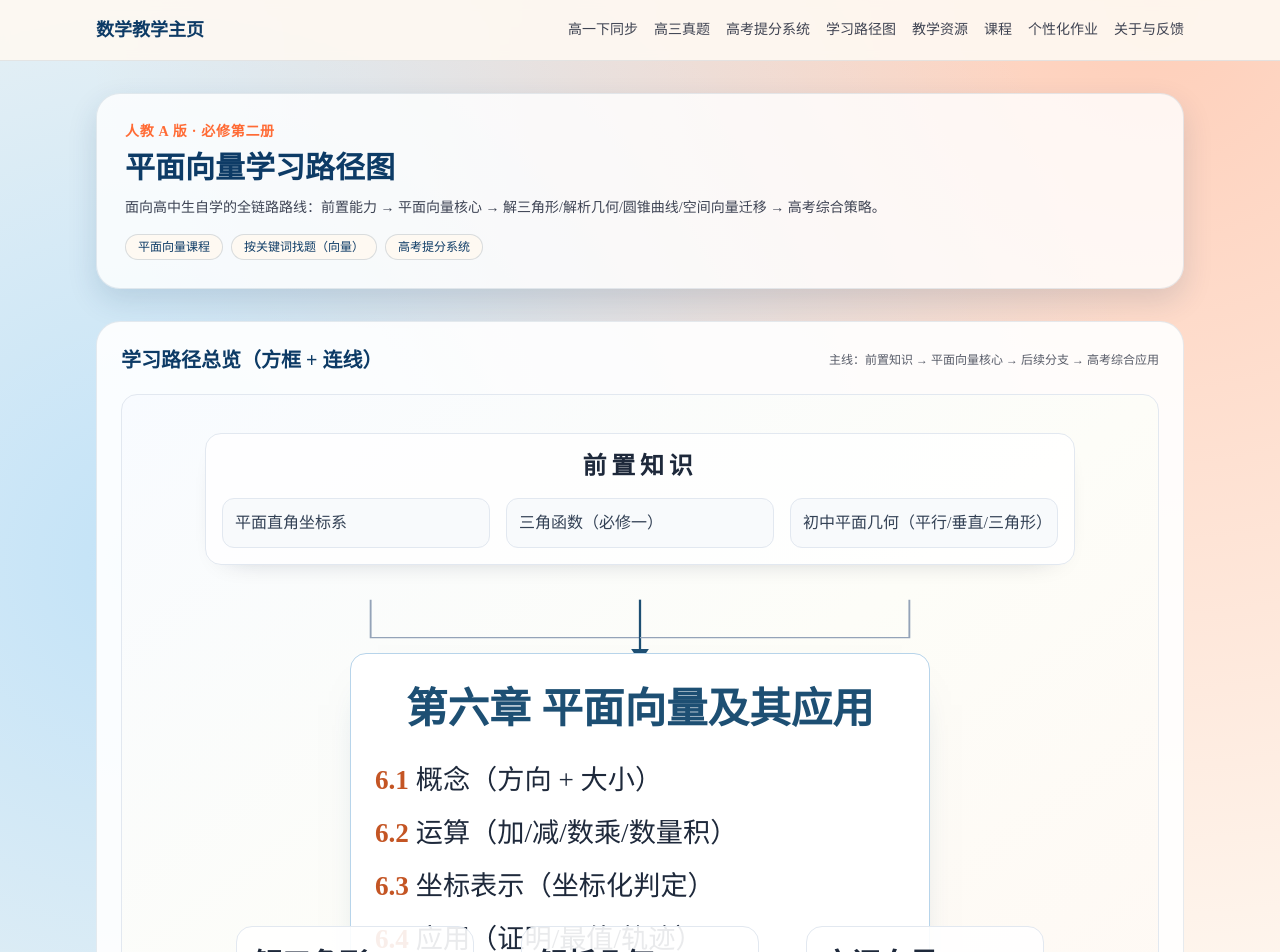
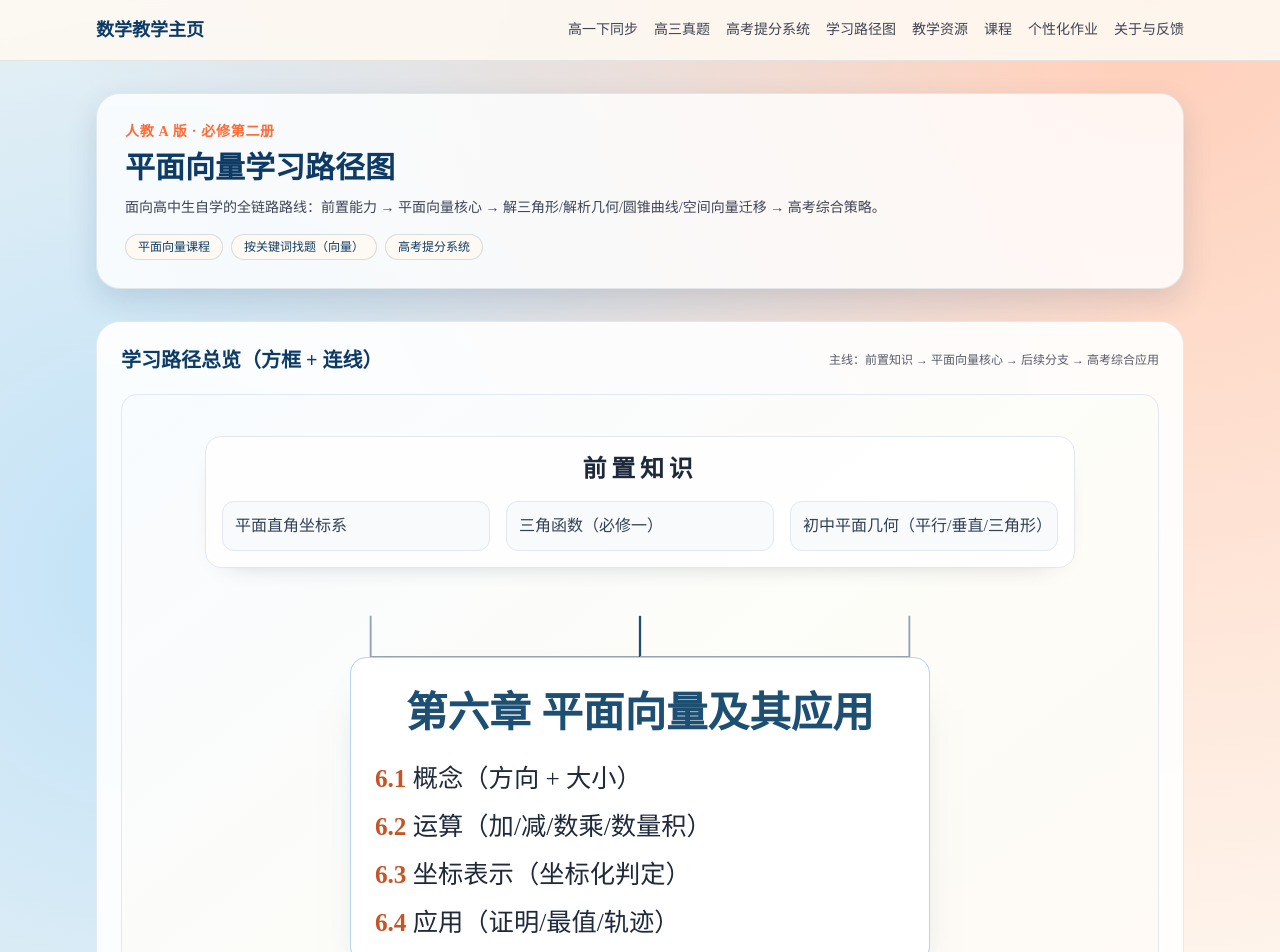
Before and after one commit to Jiancanguang/gaozhong-math-learning, a Next.js app: page /roadmap in a window 1280 px wide. Shown: the top 952 px of the page. Built offline with nearby package versions, Linux system fonts and the light colour scheme.

Commit message:
fix: resolve roadmap card overlap and rebalance connector spacing

```diff
--- a/app/roadmap/page.tsx
+++ b/app/roadmap/page.tsx
@@ -193,7 +193,7 @@ export default function RoadmapPage() {
           <p className="text-xs text-ink/70">主线：前置知识 → 平面向量核心 → 后续分支 → 高考综合应用</p>
         </div>
 
-        <div className="relative mt-5 hidden h-[760px] rounded-2xl border border-slate-200 bg-gradient-to-br from-[#f8fbff] via-[#fdfdf8] to-[#fff8f3] p-6 md:block">
+        <div className="relative mt-5 hidden h-[820px] rounded-2xl border border-slate-200 bg-gradient-to-br from-[#f8fbff] via-[#fdfdf8] to-[#fff8f3] p-6 md:block">
           <svg className="absolute inset-0 h-full w-full" viewBox="0 0 100 100" preserveAspectRatio="none">
             <defs>
               <marker id="flow-arrow-main" markerWidth="8" markerHeight="8" refX="7" refY="4" orient="auto" markerUnits="strokeWidth">
@@ -208,13 +208,13 @@ export default function RoadmapPage() {
             <path d="M50 27 V35" fill="none" stroke="#1d4f73" strokeWidth="0.22" markerEnd="url(#flow-arrow-main)" />
             <path d="M76 27 V32 H50" fill="none" stroke="#94a3b8" strokeWidth="0.18" />
 
-            <path d="M50 58 V64 H23 V69" fill="none" stroke="#64748b" strokeWidth="0.18" markerEnd="url(#flow-arrow-sub)" />
-            <path d="M50 58 V69" fill="none" stroke="#1d4f73" strokeWidth="0.22" markerEnd="url(#flow-arrow-main)" />
-            <path d="M50 58 V64 H77 V69" fill="none" stroke="#64748b" strokeWidth="0.18" markerEnd="url(#flow-arrow-sub)" />
+            <path d="M50 53 V61 H23 V68" fill="none" stroke="#64748b" strokeWidth="0.18" markerEnd="url(#flow-arrow-sub)" />
+            <path d="M50 53 V68" fill="none" stroke="#1d4f73" strokeWidth="0.22" markerEnd="url(#flow-arrow-main)" />
+            <path d="M50 53 V61 H77 V68" fill="none" stroke="#64748b" strokeWidth="0.18" markerEnd="url(#flow-arrow-sub)" />
 
-            <path d="M23 81 V85 H50 V89" fill="none" stroke="#94a3b8" strokeWidth="0.18" />
-            <path d="M50 81 V89" fill="none" stroke="#1d4f73" strokeWidth="0.22" markerEnd="url(#flow-arrow-main)" />
-            <path d="M77 81 V85 H50" fill="none" stroke="#94a3b8" strokeWidth="0.18" />
+            <path d="M23 86 V90 H50 V94" fill="none" stroke="#94a3b8" strokeWidth="0.18" />
+            <path d="M50 86 V94" fill="none" stroke="#1d4f73" strokeWidth="0.22" markerEnd="url(#flow-arrow-main)" />
+            <path d="M77 86 V90 H50" fill="none" stroke="#94a3b8" strokeWidth="0.18" />
           </svg>
 
           <article className="absolute left-[8%] top-[5%] w-[84%] rounded-2xl border border-slate-200 bg-white/85 p-4 shadow-[0_10px_30px_-24px_rgba(15,23,42,0.45)]">
@@ -226,9 +226,9 @@ export default function RoadmapPage() {
             </div>
           </article>
 
-          <article className="absolute left-[22%] top-[34%] w-[56%] rounded-2xl border border-[#b7d4ea] bg-white p-6 shadow-[0_24px_40px_-28px_rgba(29,78,115,0.5)]">
+          <article className="absolute left-[22%] top-[32%] w-[56%] rounded-2xl border border-[#b7d4ea] bg-white px-6 pb-5 pt-6 shadow-[0_24px_40px_-28px_rgba(29,78,115,0.5)]">
             <h3 className="text-center text-[2.6rem] font-semibold text-[#1d4f73]">第六章 平面向量及其应用</h3>
-            <ul className="mt-5 space-y-3 text-[1.7rem] text-slate-800">
+            <ul className="mt-4 space-y-2.5 text-[1.58rem] text-slate-800">
               <li>
                 <span className="font-semibold text-[#c45524]">6.1</span> 概念（方向 + 大小）
               </li>
@@ -244,22 +244,22 @@ export default function RoadmapPage() {
             </ul>
           </article>
 
-          <article className="absolute left-[11%] top-[70%] w-[23%] rounded-2xl border border-slate-200 bg-white/90 p-4 shadow-[0_8px_24px_-24px_rgba(15,23,42,0.45)]">
+          <article className="absolute left-[11%] top-[72%] w-[23%] rounded-2xl border border-slate-200 bg-white/90 p-4 shadow-[0_8px_24px_-24px_rgba(15,23,42,0.45)]">
             <h4 className="text-[1.8rem] font-semibold text-slate-800">解三角形</h4>
             <p className="mt-1 text-[1.35rem] text-slate-600">余弦/正弦定理</p>
           </article>
 
-          <article className="absolute left-[38.5%] top-[70%] w-[23%] rounded-2xl border border-slate-200 bg-white/90 p-4 shadow-[0_8px_24px_-24px_rgba(15,23,42,0.45)]">
+          <article className="absolute left-[38.5%] top-[72%] w-[23%] rounded-2xl border border-slate-200 bg-white/90 p-4 shadow-[0_8px_24px_-24px_rgba(15,23,42,0.45)]">
             <h4 className="text-[1.8rem] font-semibold text-slate-800">解析几何</h4>
             <p className="mt-1 text-[1.35rem] text-slate-600">直线/圆锥曲线</p>
           </article>
 
-          <article className="absolute left-[66%] top-[70%] w-[23%] rounded-2xl border border-slate-200 bg-white/90 p-4 shadow-[0_8px_24px_-24px_rgba(15,23,42,0.45)]">
+          <article className="absolute left-[66%] top-[72%] w-[23%] rounded-2xl border border-slate-200 bg-white/90 p-4 shadow-[0_8px_24px_-24px_rgba(15,23,42,0.45)]">
             <h4 className="text-[1.8rem] font-semibold text-slate-800">空间向量</h4>
             <p className="mt-1 text-[1.35rem] text-slate-600">立体几何迁移</p>
           </article>
 
-          <article className="absolute left-[35%] top-[87%] w-[30%] rounded-2xl border border-[#b7d4ea] bg-white p-3 text-center shadow-[0_24px_40px_-30px_rgba(29,78,115,0.55)]">
+          <article className="absolute left-[35%] top-[91%] w-[30%] rounded-2xl border border-[#b7d4ea] bg-white p-3 text-center shadow-[0_24px_40px_-30px_rgba(29,78,115,0.55)]">
             <h4 className="text-[1.8rem] font-semibold text-[#1d4f73]">高考综合应用</h4>
             <p className="mt-1 text-[1.2rem] text-slate-600">向量贯穿始终</p>
           </article>
```
